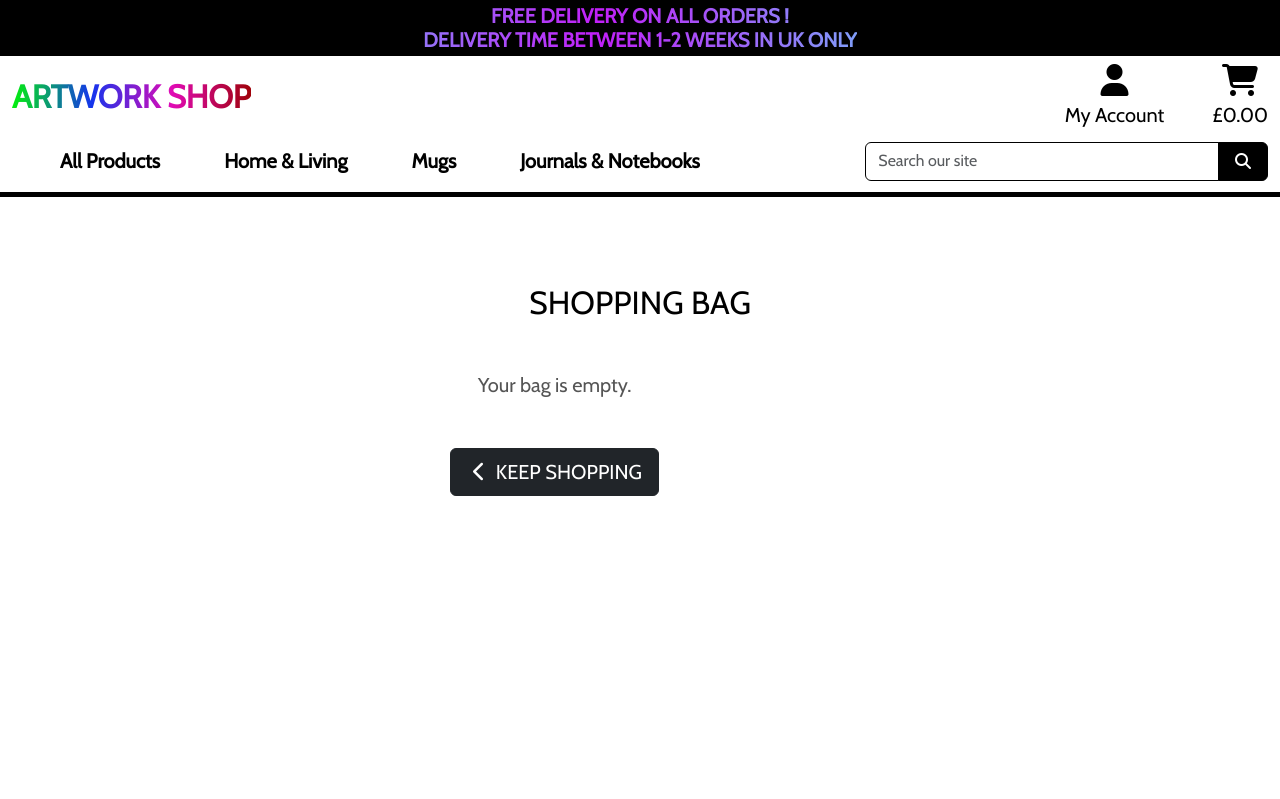
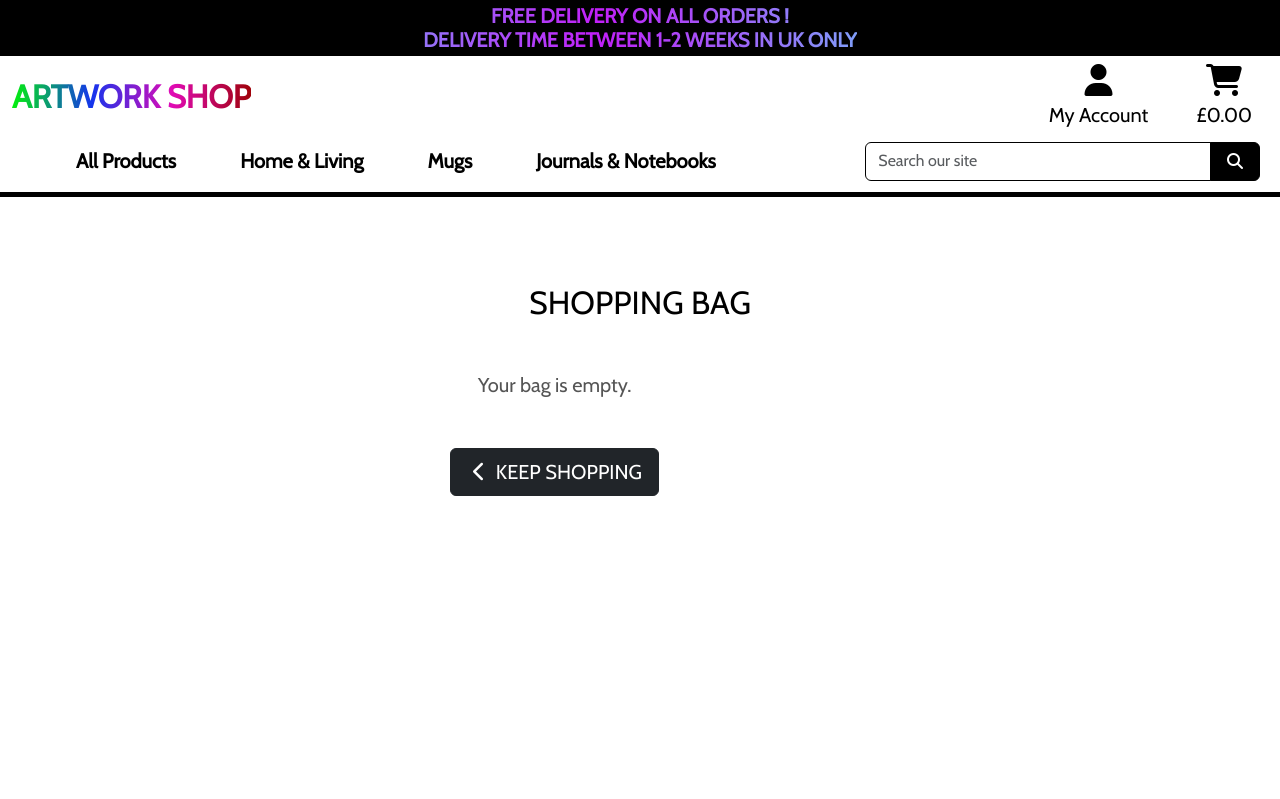
Before and after one commit to ManalAbdulqawi/artwork-online-shop, a Django app: template bag/templates/bag/bag.html in a window 1280 px wide. Shown: the top 799 px of the page. Run offline with Django 4.2, Linux system fonts and the light colour scheme; the template is opened without the code that fills it, so the values that code supplies are empty; some libraries are stand-ins or nearby versions.

Commit message:
add end margin to shopping bag, account and search button in the header

```diff
--- a/templates/base.html
+++ b/templates/base.html
@@ -61,7 +61,7 @@
      </div>
 
       <div class="col-12 col-lg-8 my-auto py-1 py-lg-0">
-  <ul class="d-flex justify-content-end align-items-center mb-0 gap-5 list-unstyled">
+  <ul class="d-flex justify-content-end align-items-center mb-0 gap-5 list-unstyled me-3">
     <!-- My Account Dropdown -->
     <li class="dropdown">
       <a class="text-black nav-link" href="#" id="user-options" data-bs-toggle="dropdown" aria-haspopup="true" aria-expanded="false">
@@ -119,7 +119,7 @@
   <form method="GET" action="{% url 'products' %}">
     <div class="input-group w-100">
       <input class="form-control border border-black" type="text" name="q" placeholder="Search our site">
-      <button class="btn btn-black border border-black rounded-end" type="submit">
+      <button class="btn btn-black border border-black rounded-end me-2" type="submit">
         <span class="icon">
           <i class="fas fa-search"></i>
         </span>
--- a/templates/includes/mobile-top-header.html
+++ b/templates/includes/mobile-top-header.html
@@ -2,15 +2,15 @@
 <a href="{% url 'home' %}" class="nav-link main-logo-link d-lg-none">
   <h2 class="logo my-0">Artwork Shop</h2>
 </a>
-<ul class="d-flex justify-content-start">
+<ul class="d-flex justify-content-between me-3">
 <li class="list-inline-item dropdown">
     <a class="text-black nav-link d-block d-lg-none" href="#" id="user-options1" data-bs-toggle="dropdown" aria-haspopup="true" aria-expanded="false">
         <div class="text-center mobileiconsize">
             <div><i class="fas fa-user fa-lg"></i></div>
-            <p class="my-0">My Account</p>
+            <p class="my-0 me-2">My Account</p>
         </div>
     </a>
-    <div class="dropdown-menu border border-bottom-1 border-top-0 border-start-0 border-end-0 rounded-0 border-dark">
+    <div class="dropdown-menu border border-bottom-1 border-top-0 border-start-0 border-end-0 rounded-0 border-dark me-2">
         {% if request.user.is_authenticated %}
             <a href="{% url 'profile' %}" class="dropdown-item mobileiconsize">My Profile</a>
             <a href="{% url 'orders_list' %}" class="dropdown-item mobileiconsize">My Order History</a>
@@ -27,7 +27,7 @@
     <a class="{% if total %}text-primary fw-bold{% else %}text-black{% endif %} nav-link d-block d-lg-none" href="{% url 'view_bag' %}">
         <div class="text-center mobileiconsize">
             <div> <i class="fas fa-cart-shopping fa-lg"></i></div>
-            <p class="my-0">
+            <p class="my-0 mr-2">
                 {% if total %}
                      £{{ total|floatformat:2 }}
                 {% else %}
```
Also changed, not shown: README.md.
